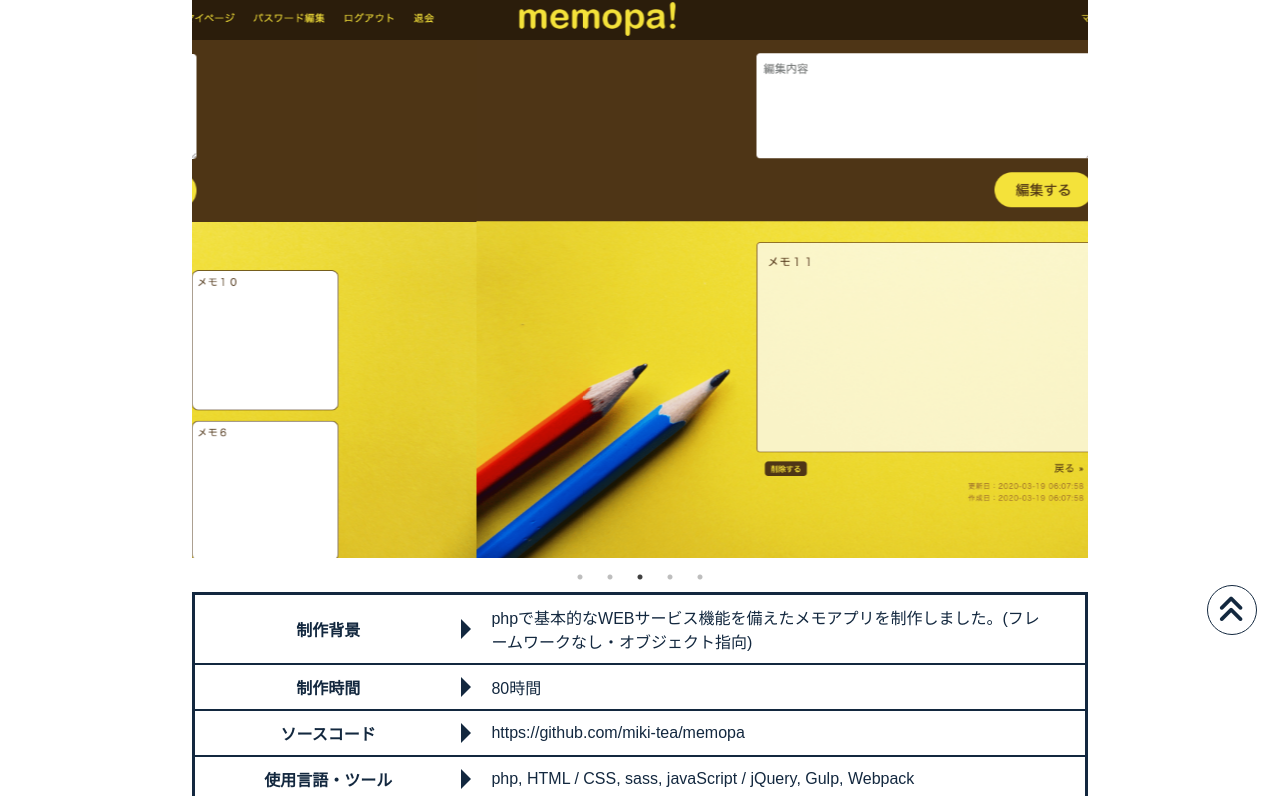
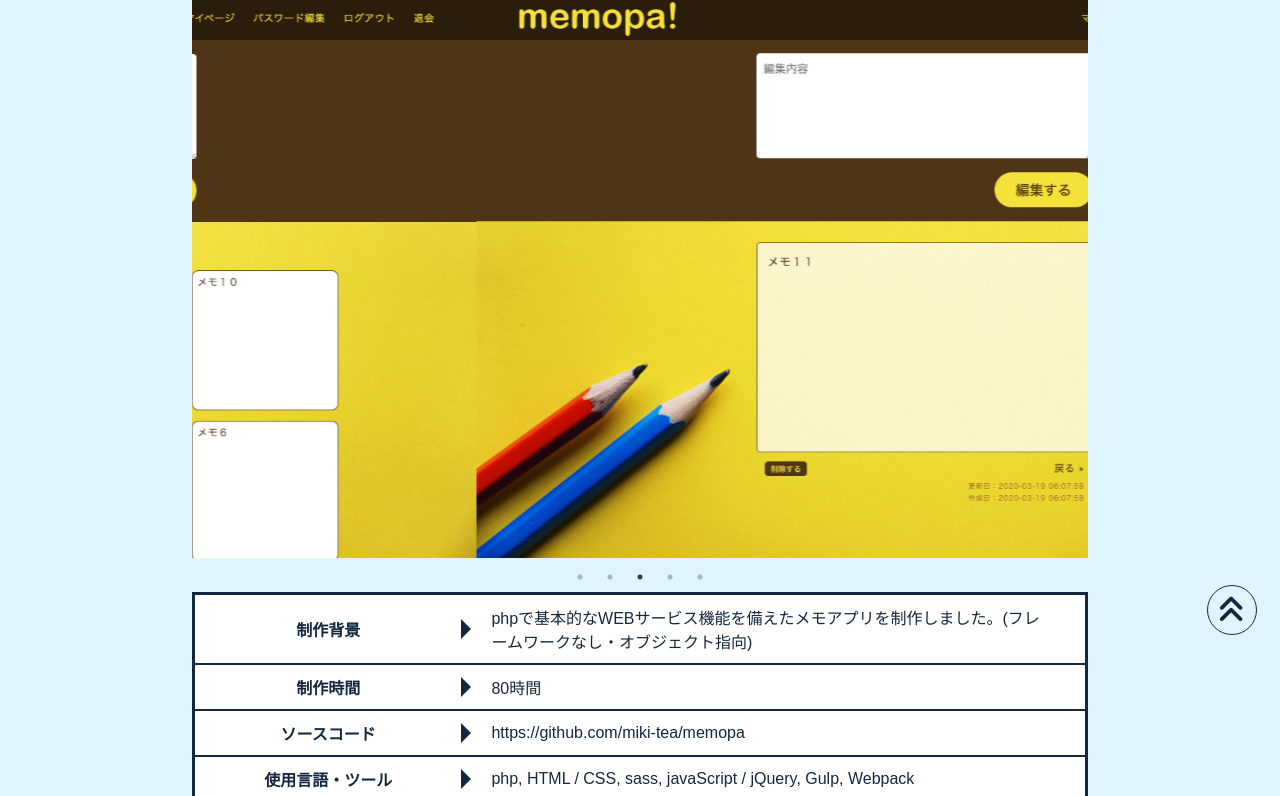
Before and after one commit to miki-tea/Portfolio, a website: page index.html in a window 1280 px wide. Shown: the part 219-1015 px from the top of the page. Drawn offline with nearby package versions, Linux system fonts and the light colour scheme; files that its build step writes are made by us from their sources; a web font is replaced by a local one.

Commit message:
Change page background to light blue

```diff
--- a/src/scss/index.scss
+++ b/src/scss/index.scss
@@ -38,7 +38,7 @@ ul {
 }
 body {
   font-family: "Merriweather", serif;
-  background: #fff;
+  background: #dff4ff;
 }
 main {
   padding-top: $header-height;
```
